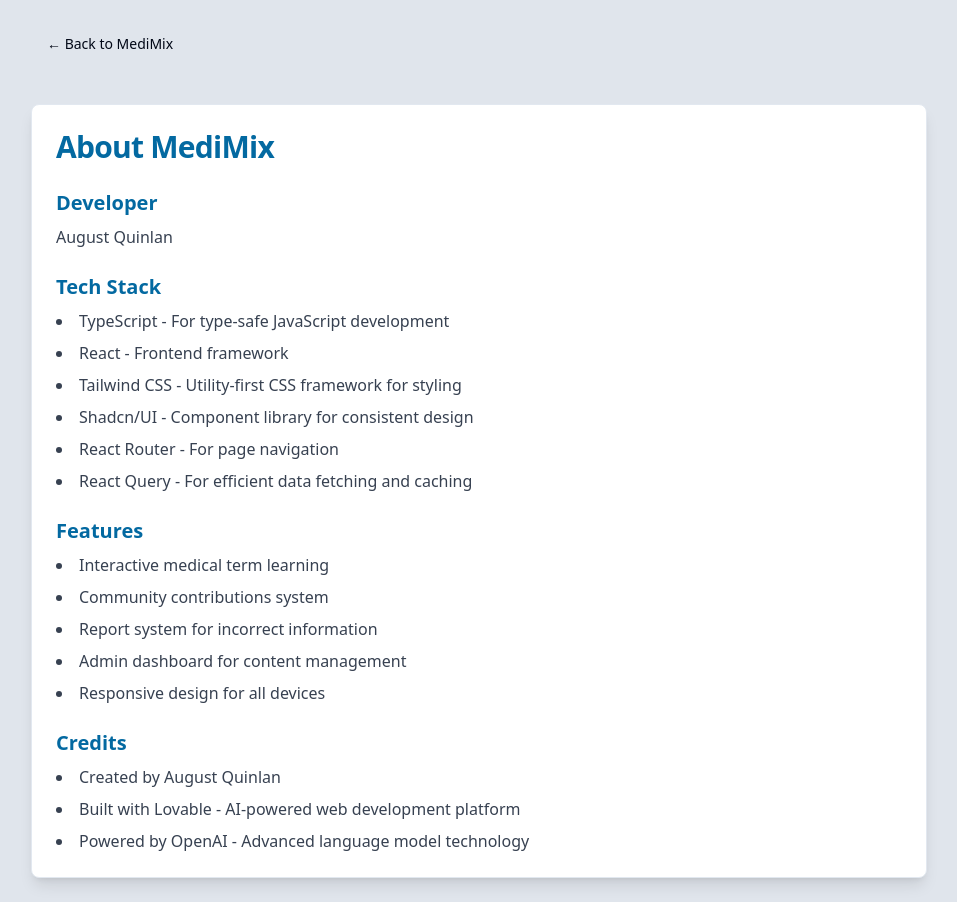
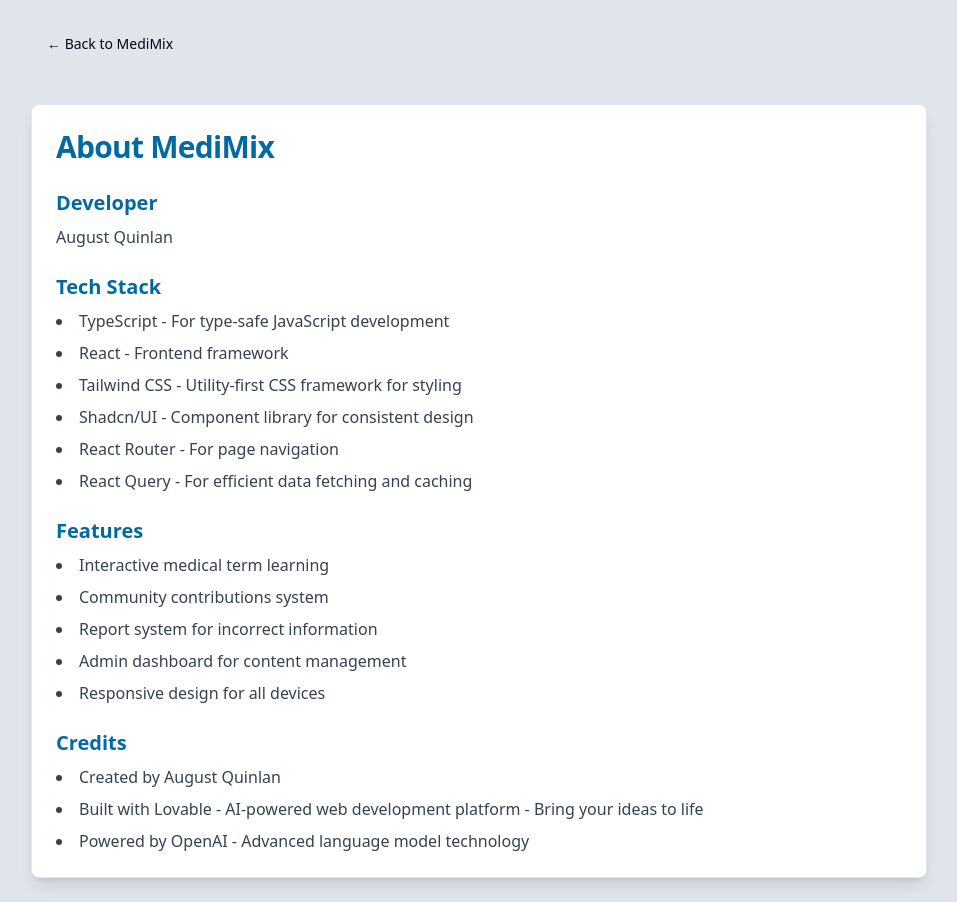
Before and after one commit to yoshicat336/medimix, a React (Vite) app: page /project-info in a window 1280 px wide. Shown: the whole page, without its empty margins (161-1118 px from the left). Built offline with nearby package versions, Linux system fonts and the light colour scheme.

Commit message:
Add Lovable tagline to ProjectInfo
Updated the ProjectInfo component to include the tagline "Bring your ideas to life" for Lovable.
[skip gpt_engineer]

```diff
--- a/src/pages/ProjectInfo.tsx
+++ b/src/pages/ProjectInfo.tsx
@@ -53,7 +53,7 @@ const ProjectInfo = () => {
               <h2 className="text-xl font-semibold mb-2 text-medical-dark">Credits</h2>
               <ul className="list-disc list-inside space-y-2 text-gray-700">
                 <li>Created by August Quinlan</li>
-                <li>Built with Lovable - AI-powered web development platform</li>
+                <li>Built with Lovable - AI-powered web development platform - Bring your ideas to life</li>
                 <li>Powered by OpenAI - Advanced language model technology</li>
               </ul>
             </div>
```
